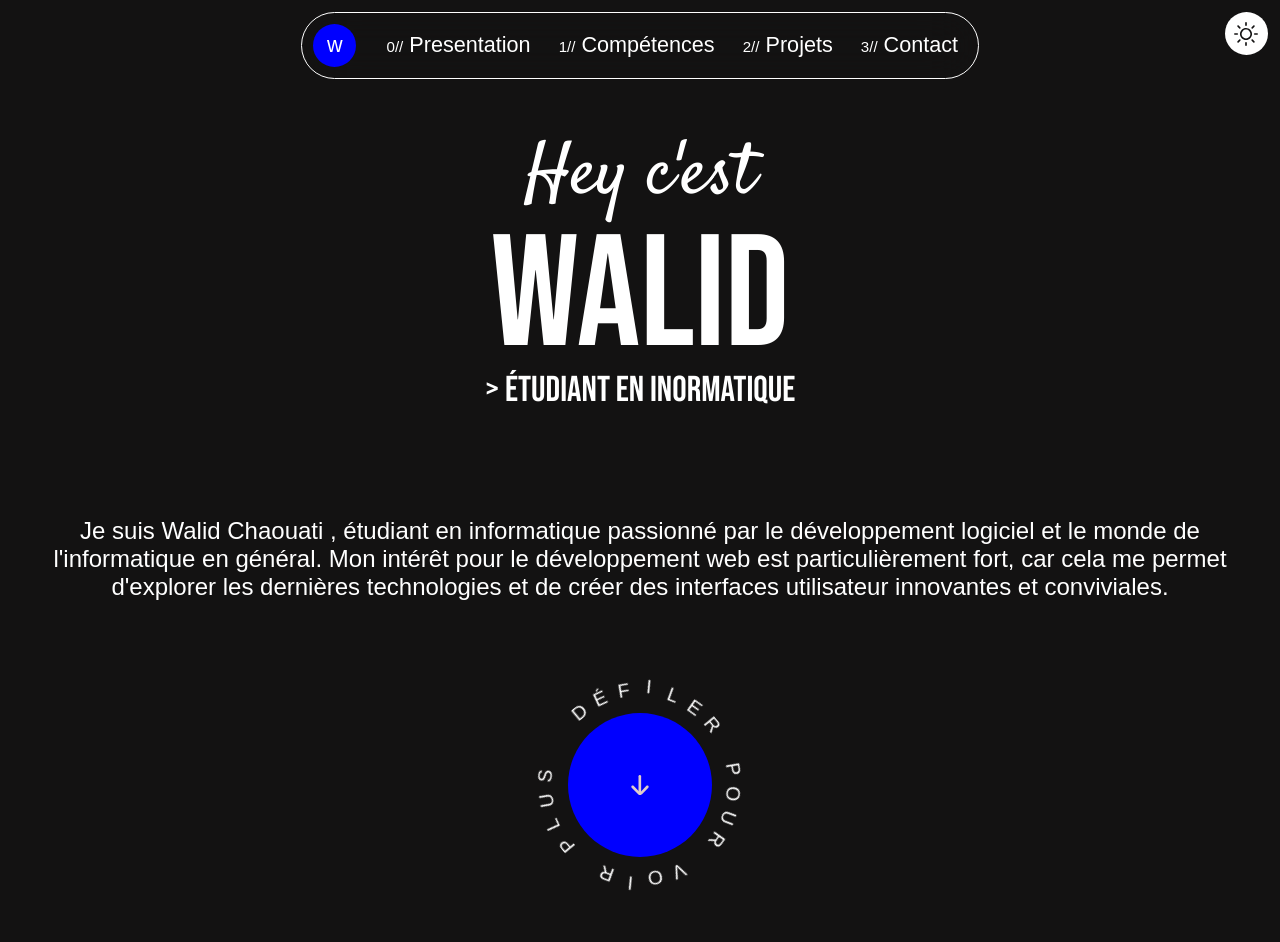
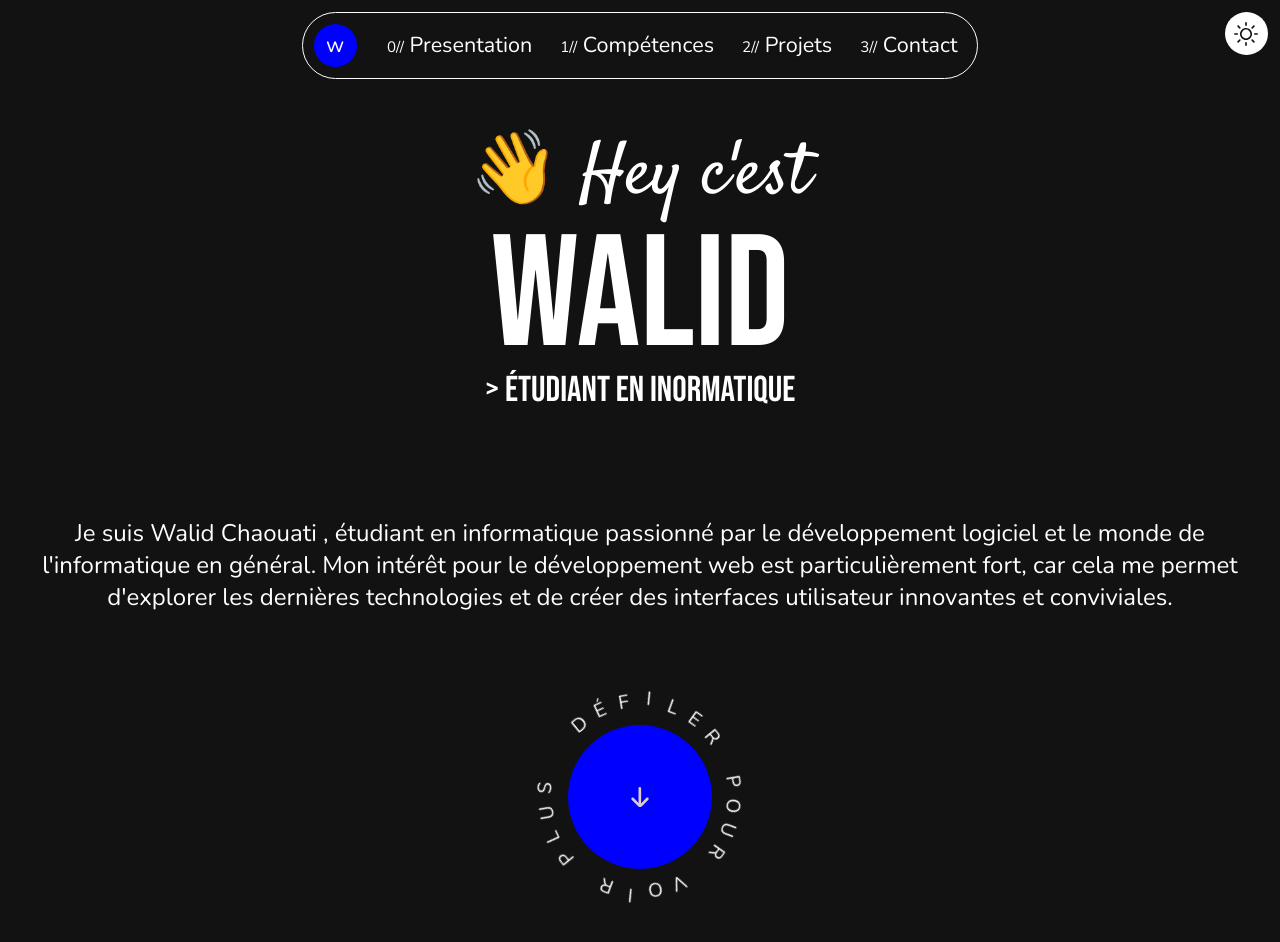
Before and after one commit to Oualid-CHAOUATI/portfolio-v2, a plain HTML site: page index.html in a window 1280 px wide. Shown: the top 942 px of the page. Drawn offline with nearby package versions, Linux system fonts and the light colour scheme; a web font is replaced by a local one.

Commit message:
change body font (apply a sans-serif one)

```diff
--- a/index.html
+++ b/index.html
@@ -12,11 +12,14 @@
 
     <link rel="preconnect" href="https://fonts.googleapis.com">
     <link rel="preconnect" href="https://fonts.gstatic.com" crossorigin>
+
     <link href="https://fonts.googleapis.com/css2?family=Indie+Flower&display=swap" rel="stylesheet">
     <link href="https://fonts.googleapis.com/css2?family=Satisfy&display=swap" rel="stylesheet">
     <link href="https://fonts.googleapis.com/css2?family=Bebas+Neue&display=swap" rel="stylesheet">
     <link href="https://fonts.googleapis.com/css2?family=Sawarabi+Mincho&display=swap" rel="stylesheet">
     <link href="https://fonts.googleapis.com/css2?family=Aboreto&display=swap" rel="stylesheet">
+    <link href="https://fonts.googleapis.com/css2?family=Nunito:wght@200;300;400&display=swap" rel="stylesheet">
+
     <!-- google fonts_____________________________________________________________________________________________ -->
     <link rel="stylesheet" href="styles/global/styles.css">
     <link rel="stylesheet" href="styles/cursor/cursor.css">
@@ -110,8 +113,7 @@
                 <div id="hero-title">
 
 
-
-                    <p class="top ">Hey c'est</p>
+                    <p class="top ">👋 Hey c'est</p>
 
 
                     <div class="bottom-wrapper">
--- a/styles/global/styles.scss
+++ b/styles/global/styles.scss
@@ -96,6 +96,8 @@ body {
   color: var(--color);
   font-size: clamp(14px, 2vw, 24px);
   font-family: "Sawarabi Mincho", sans-serif;
+  font-family: "Nunito", sans-serif;
+  font-size: 400;
   overflow-x: hidden;
 }
 main {
```
Also changed, not shown: styles/global/styles.css, 1 other file.
